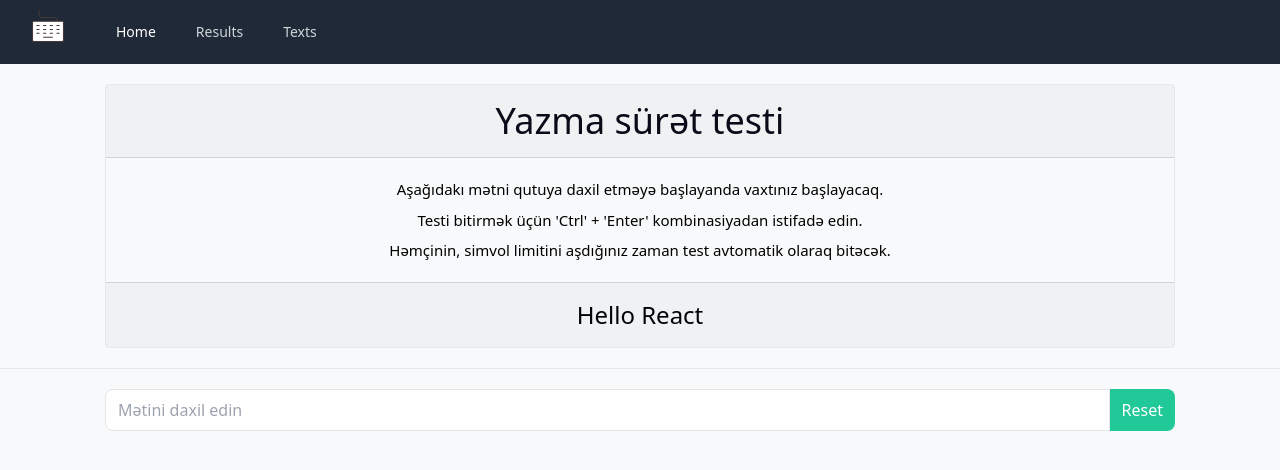
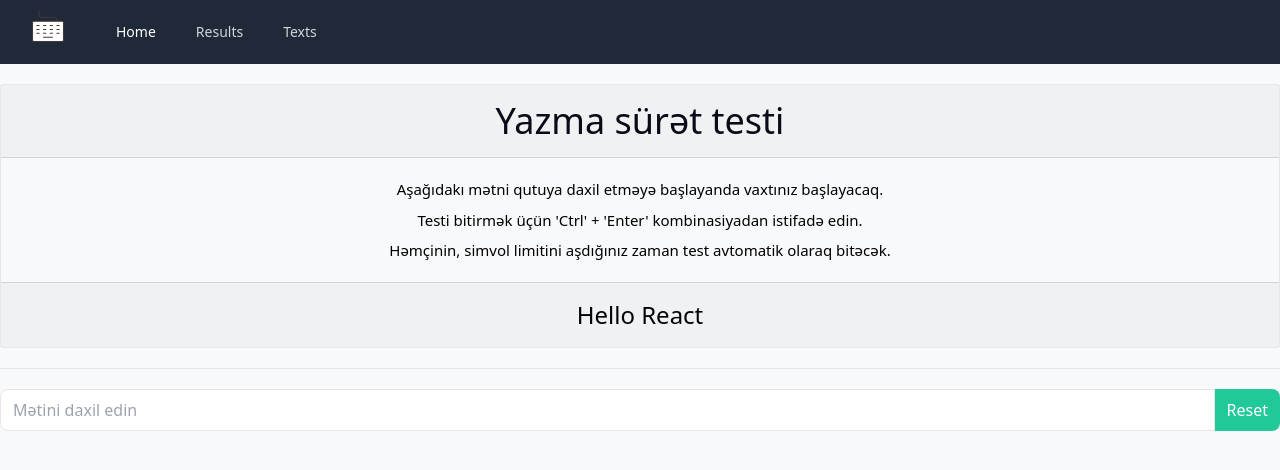
Before and after one commit to Sabuhi0/react-typing-speed, a React (Vite) app: page / in a window 1280 px wide. Shown: the top 470 px of the page. Built offline with nearby package versions, Linux system fonts and the light colour scheme.

Commit message:
Update class name

```diff
--- a/src/index.css
+++ b/src/index.css
@@ -3,8 +3,8 @@
 @tailwind utilities;
 
 @layer base {
-    .container-typing {
-        max-width: 1070px;
+    .container {
+        max-width: 1070px !important;
     }
 }
 
```
